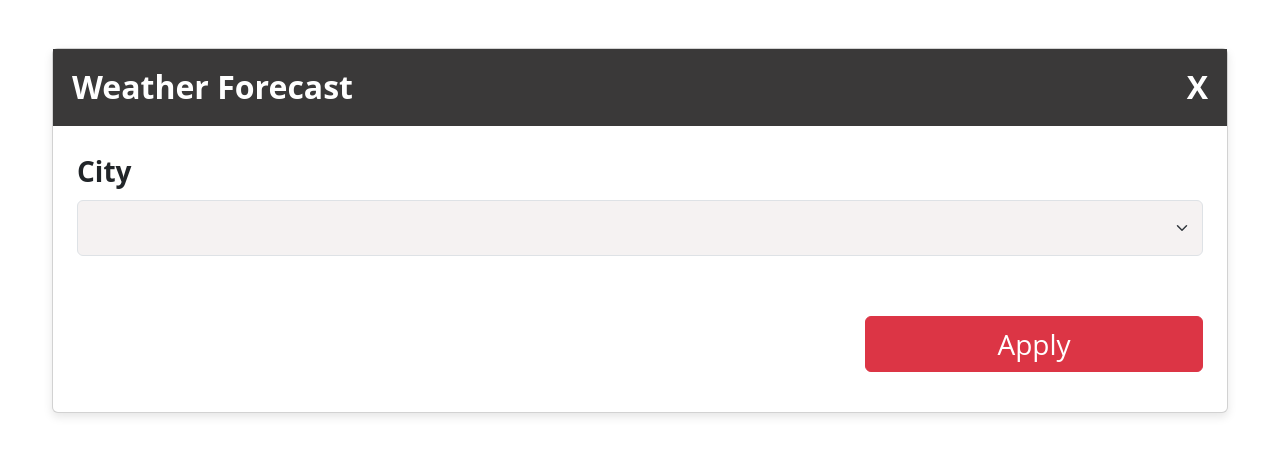
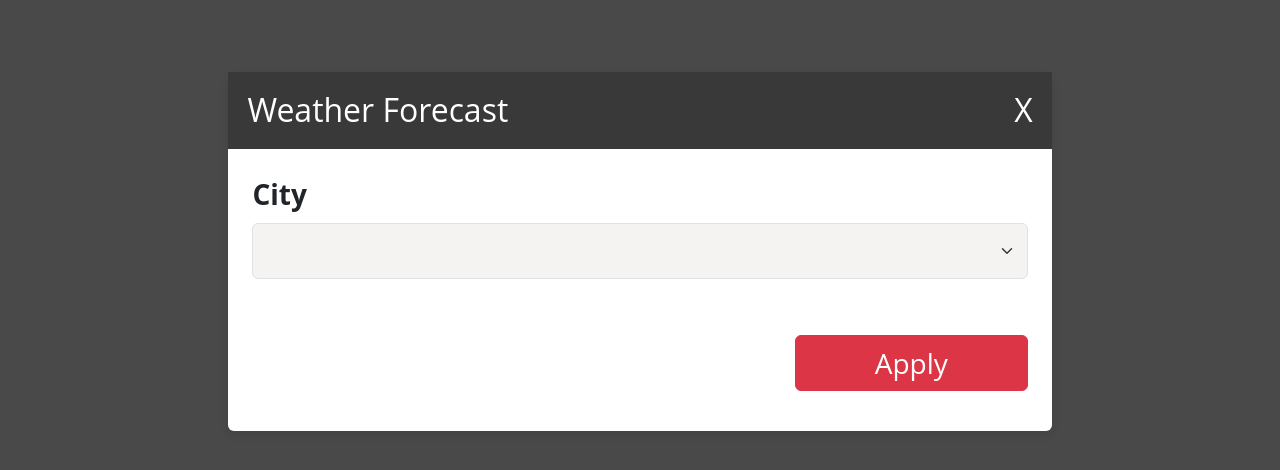
Before and after one commit to sabanegajendra/weatherForeCast, an Angular app: page / in a window 1280 px wide. Shown: the top 470 px of the page. Built offline with nearby package versions, Linux system fonts and the light colour scheme.

Commit message:
add new changes

```diff
--- a/src/app/weather-fore-cast/weather-fore-cast.component.css
+++ b/src/app/weather-fore-cast/weather-fore-cast.component.css
@@ -1,11 +1,19 @@
+
 
 .container {
     max-width: 1200px;
-    margin: 0 auto;
+    /* margin: 0 auto; */
+    display: flex;
+    justify-content: center;
+    align-items: center;
+
 }
 
 .card {
     box-shadow: 0px 4px 10px rgba(0, 0, 0, 0.1);
+    width: 70%;
+    border: none !important;
+    margin-top: 1.5rem;
 }
 .header-container{
     display: flex;
@@ -37,7 +45,7 @@
 h2 {
     font-family: 'Open Sans', sans-serif;
     font-size: 32px;
-    font-weight: bold;
+    /* font-weight: bold; */
     background-color: #3a3939;
     color: white;
     height: 53px;
@@ -66,7 +74,7 @@ button {
     margin-top: 20px;
 }
 
-.weather-grid {
+/* .weather-grid {
     display: grid;
     grid-template-columns: repeat(auto-fill, minmax(200px, 1fr));
     gap: 15px;
@@ -88,7 +96,7 @@ button {
 }
 
 .weather-card img {
-    max-width: 100px;
+    max-width: 85px;
     margin-bottom: 10px;
 }
 
@@ -100,7 +108,39 @@ button {
 .weather-card p:nth-child(2) {
     font-size: 18px;
     font-weight: bold;
+} */
+
+.weather-grid {
+    display: flex;
+    flex-wrap: nowrap;  /* Prevent wrapping to a new line */
+    gap: 5px;  /* Adjust spacing between cards */
+    justify-content: space-between; /* Distribute items within the card */
+    overflow-x: auto; /* Enable horizontal scrolling if needed */
 }
+
+.weather-card {
+    flex: 1 1 auto; /* Make cards flexible */
+    max-width: 140px; /* Reduce width to fit within the card */
+    text-align: center;
+    border: 1px solid #ddd;
+    padding: 10px;
+    border-radius: 8px;
+    background-color: #f9f9f9;
+}
+
+.weather-card img {
+    max-width: 100px; /* Reduce image size */
+    height: auto;
+    margin-bottom: 5px;
+}
+
+.weather-card p {
+    font-family: 'Open Sans', sans-serif;
+    font-size: 18px; /* Reduce text size */
+    margin: 3px 0;
+    font-weight: bold;
+}
+
 
 /* Responsiveness */
 @media (max-width: 768px) {
@@ -115,6 +155,7 @@ button {
     }
 
     .weather-grid {
-        grid-template-columns: repeat(auto-fill, minmax(150px, 1fr));
+        flex-wrap: nowrap;
+        overflow-x: auto;
     }
 }
--- a/src/styles.css
+++ b/src/styles.css
@@ -1 +1,9 @@
 /* You can add global styles to this file, and also import other style files */
+html, body {
+    background-color: #494949 !important;
+    color: white;
+    margin: 0;
+    padding: 0;
+    min-height: 100vh;
+    width: 100%;
+}
```
